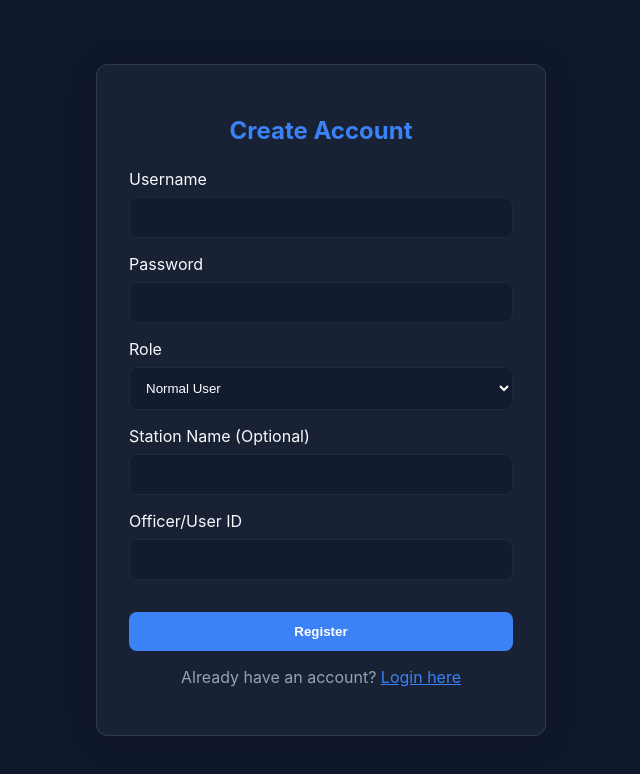
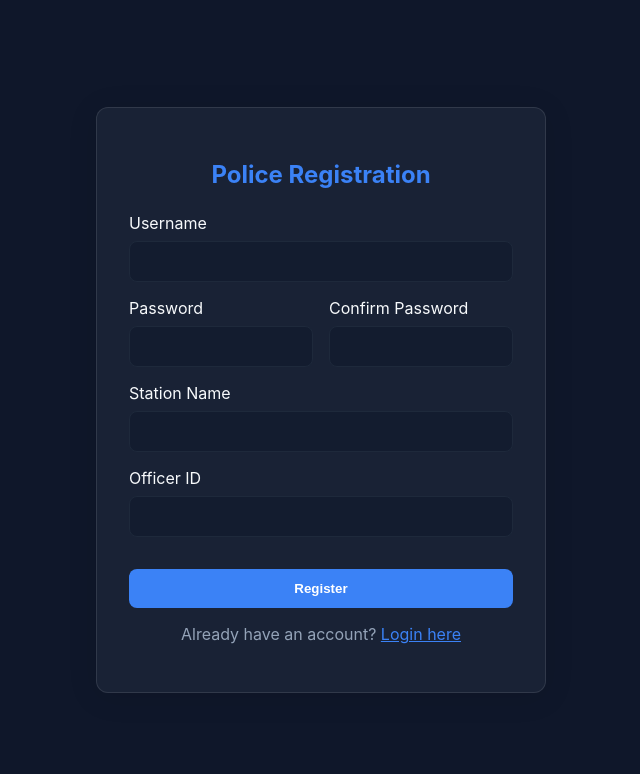
Before and after one commit to Anoopkr1906/WebTeam_Hackathon_Project, a React app in the folder frontend/: page /register in a window 1280 px wide. Shown: the top 774 px of the page, without its empty margins (319-959 px from the left). Built offline with nearby package versions, Linux system fonts and the light colour scheme; the HTML template or start-up script is replaced by a standard one.

Commit message:
Fixed regsiter page

```diff
--- a/frontend/src/pages/Register.jsx
+++ b/frontend/src/pages/Register.jsx
@@ -5,7 +5,7 @@ const Register = () => {
     const [formData, setFormData] = useState({
         username: '',
         password: '',
-        role: 'USER',
+        confirmPassword: '',
         stationName: '',
         officerId: ''
     });
@@ -16,13 +16,24 @@ const Register = () => {
         e.preventDefault();
         setError('');
 
+        if (formData.password !== formData.confirmPassword) {
+            setError("Passwords do not match");
+            return;
+        }
+
         try {
+            // Role is handled by backend now (default POLICE)
             const res = await fetch('http://localhost:5000/api/auth/register', {
                 method: 'POST',
                 headers: {
                     'Content-Type': 'application/json'
                 },
-                body: JSON.stringify(formData)
+                body: JSON.stringify({
+                    username: formData.username,
+                    password: formData.password,
+                    stationName: formData.stationName,
+                    officerId: formData.officerId
+                })
             });
 
             const data = await res.json();
@@ -31,7 +42,7 @@ const Register = () => {
                 throw new Error(data.message || 'Registration failed');
             }
 
-            alert('Registration Successful! Please Login.');
+            alert('Police Account Created! Please Login.');
             navigate('/login');
         } catch (err) {
             setError(err.message);
@@ -42,7 +53,7 @@ const Register = () => {
         <div style={{ minHeight: '100vh', display: 'flex', alignItems: 'center', justifyContent: 'center', padding: '2rem' }}>
             <div className="glass-card" style={{ padding: '2rem', width: '100%', maxWidth: '450px' }}>
                 <h2 style={{ textAlign: 'center', marginBottom: '1.5rem', color: 'var(--color-accent-blue)' }}>
-                    Create Account
+                    Police Registration
                 </h2>
 
                 {error && (
@@ -63,7 +74,8 @@ const Register = () => {
                         />
                     </div>
 
-                    <div>
+                    <div style={{ display: 'flex', gap: '1rem' }}>
+                        <div style={{ flex: 1 }}>
                             <label style={{ display: 'block', marginBottom: '0.5rem' }}>Password</label>
                             <input
                                 type="password"
@@ -73,32 +85,31 @@ const Register = () => {
                                 required
                             />
                         </div>
-
-                    <div>
-                        <label style={{ display: 'block', marginBottom: '0.5rem' }}>Role</label>
-                        <select
+                        <div style={{ flex: 1 }}>
+                            <label style={{ display: 'block', marginBottom: '0.5rem' }}>Confirm Password</label>
+                            <input
+                                type="password"
                                 className="input-field"
-                            value={formData.role}
-                            onChange={(e) => setFormData({ ...formData, role: e.target.value })}
-                        >
-                            <option value="USER">Normal User</option>
-                            <option value="POLICE">Police Officer</option>
-                        </select>
+                                value={formData.confirmPassword}
+                                onChange={(e) => setFormData({ ...formData, confirmPassword: e.target.value })}
+                                required
+                            />
+                        </div>
                     </div>
 
                     <div>
-                        <label style={{ display: 'block', marginBottom: '0.5rem' }}>Station Name {formData.role === 'USER' && '(Optional)'}</label>
+                        <label style={{ display: 'block', marginBottom: '0.5rem' }}>Station Name</label>
                         <input
                             type="text"
                             className="input-field"
                             value={formData.stationName}
                             onChange={(e) => setFormData({ ...formData, stationName: e.target.value })}
-                            required={formData.role === 'POLICE'}
+                            required
                         />
                     </div>
 
                     <div>
-                        <label style={{ display: 'block', marginBottom: '0.5rem' }}>Officer/User ID</label>
+                        <label style={{ display: 'block', marginBottom: '0.5rem' }}>Officer ID</label>
                         <input
                             type="text"
                             className="input-field"
```
Lines whose indentation alone changed are shown as unchanged.
